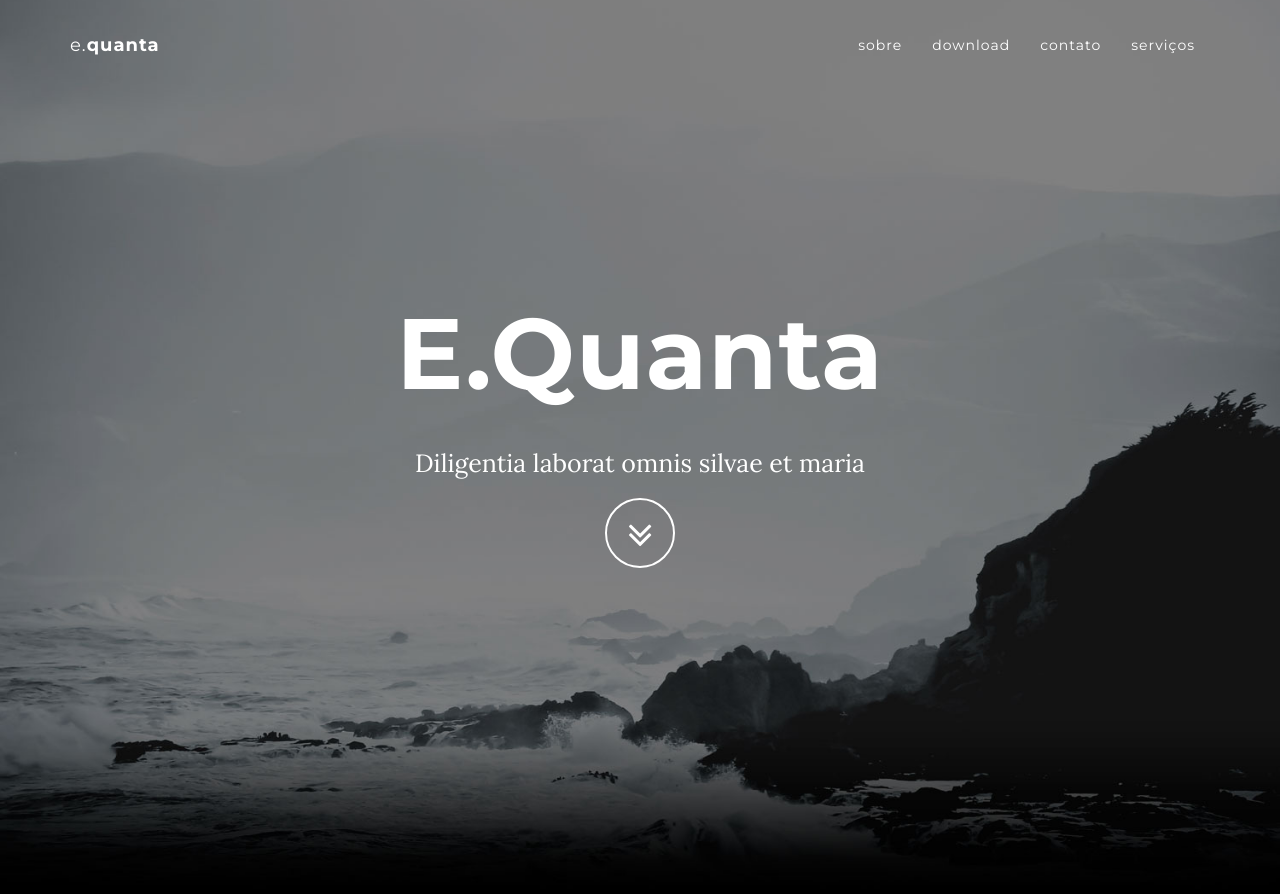
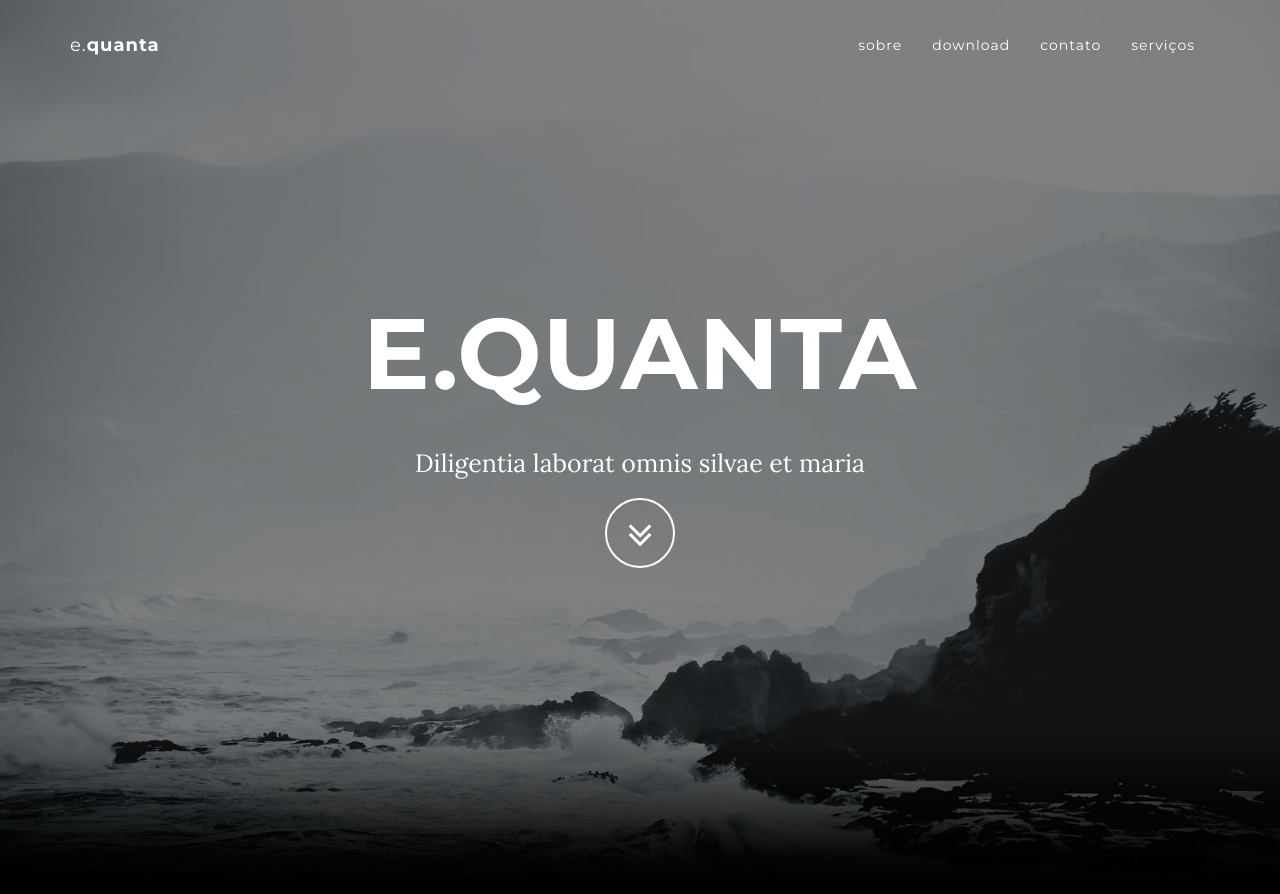
Before and after one commit to leroy1977/eQ, a Jekyll site: the page built from index.html, in a window 1280 px wide and 900 px high. Shown: the top 894 px of the window. Built offline with Jekyll 4.4.1, drawn with Linux system fonts in a browser that asks for light colours.

Commit message:
Update grayscale.css

```diff
--- a/_includes/css/grayscale.css
+++ b/_includes/css/grayscale.css
@@ -24,7 +24,7 @@ h4,
 h5,
 h6 {
     margin: 0 0 35px;
-    text-transform: capitalize;
+    text-transform: uppercase;
     font-family: Montserrat,"Helvetica Neue",Helvetica,Arial,sans-serif;
     font-weight: 700;
     letter-spacing: 1px;
```
